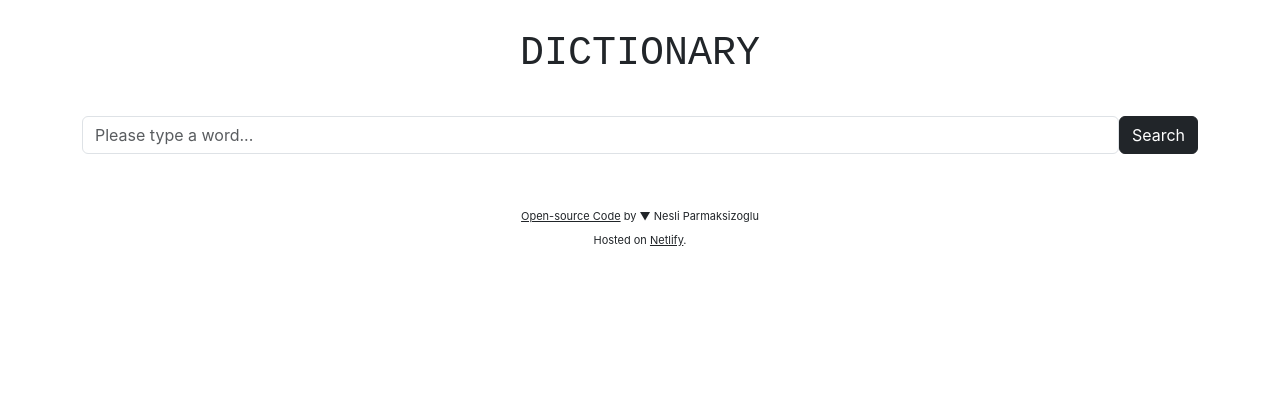
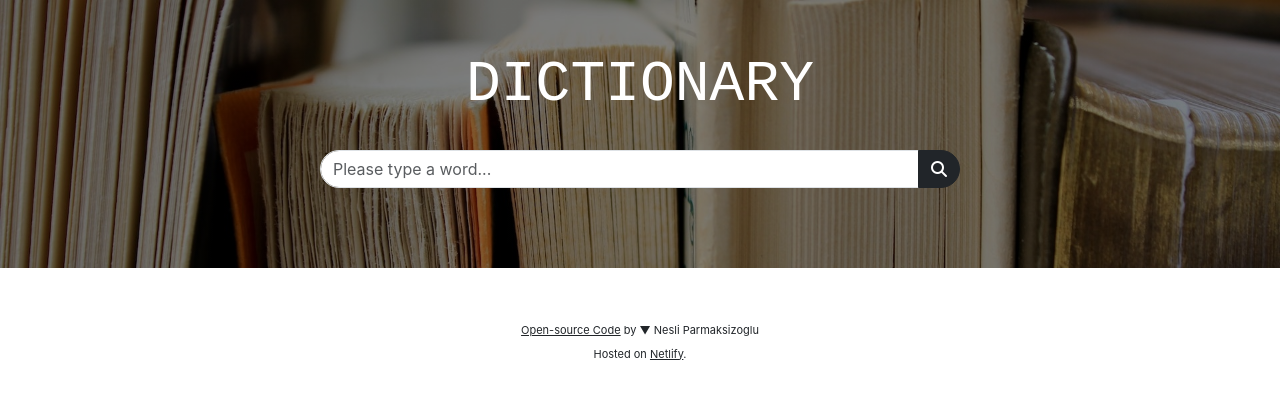
Before and after one commit to nesliprm/dictionary-react, a React (Create React App) app: page / in a window 1280 px wide. Shown: the top 398 px of the page. Built offline with nearby package versions, Linux system fonts and the light colour scheme.

Commit message:
styled the search bar with bootstrap

```diff
--- a/public/index.html
+++ b/public/index.html
@@ -21,6 +21,11 @@
     <link rel="manifest" href="%PUBLIC_URL%/manifest.json" />
 
     <title>d i c t i o n a r y</title>
+
+    <script
+      src="https://kit.fontawesome.com/ea89842d86.js"
+      crossorigin="anonymous"
+    ></script>
   </head>
   <body>
     <noscript>You need to enable JavaScript to run this app.</noscript>
--- a/src/Dictionary.css
+++ b/src/Dictionary.css
@@ -1,4 +1,23 @@
-.Dictionary .title {
-  padding: 30px 0px;
+.Dictionary h1 {
+  color: white;
+  font-size: 58px;
   font-family: monospace;
+  margin-bottom: 30px;
 }
+
+.Dictionary form {
+  margin: 0 auto;
+  width: 50%;
+}
+
+.Dictionary header {
+  padding: 50px 0 80px;
+  background-image: linear-gradient(rgba(0, 0, 0, 0.5), rgba(0, 0, 0, 0.5)),
+    url(./header.jpg);
+  background-size: cover;
+  background-position: top;
+}
+
+.Dictionary i {
+  color: white;
+}
--- a/src/Dictionary.js
+++ b/src/Dictionary.js
@@ -33,18 +33,26 @@ export default function Dictionary() {
   }
   return (
     <div className="Dictionary">
-      <div className="container">
-        <h1 className="title">DICTIONARY</h1>
-        <form className="d-flex" onSubmit={search}>
+      <header>
+        <h1>DICTIONARY</h1>
+
+        <form className="input-group" onSubmit={search}>
           <input
-            className="form-control"
+            className="form-control rounded-start-5"
             type="search"
             placeholder="Please type a word..."
             onChange={updateWord}
           ></input>
-          <button className="btn btn-dark">Search</button>
+
+          <button
+            class="input-group-append bg-dark border-dark btn rounded-end-5"
+            type="search"
+          >
+            <i class="fa fa-search"></i>
+          </button>
         </form>
-      </div>
+      </header>
+
       <div className="container">
         <DictionaryData value={data} />
         <Photos value={photo} />
```
Also changed, not shown: src/header.jpg (added).
